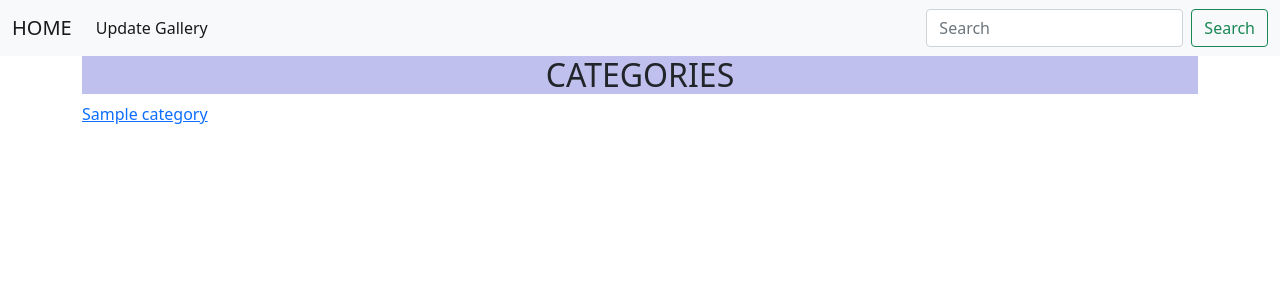
After one commit to alphonce-otieno-odhiambo/PICTURE-GERLLARY, a Django app: template gallery/templates/category/category.html in a window 1280 px wide. The commit adds this page. Shown: the top 300 px of the page. Run offline with Django 3.2, Linux system fonts and the light colour scheme; the template is opened without the code that fills it: most values are stand-ins (such as "Sample title", 1, 10 or a date in 2020).

Commit message:
add acatgories pages

```diff
--- /dev/null
+++ b/gallery/templates/category/category.html
@@ -0,0 +1,24 @@
+{% extends 'base.html' %}
+
+{% block title%} {% endblock%}
+
+
+{% block content %}
+
+<div class="container">
+    <div class="row">
+        <div class="col-12">
+            <h2 style="background: rgb(192, 192, 238); text-align: center;">CATEGORIES</h2>
+
+                    {% for categories in categ %}
+                    <ul class="list-group list-group-flush">
+                        <a href=" {% url 'home'%}?categories={{categories.name}} "> {{categories.name}}</a>
+
+                      </ul>
+                    {% endfor %}
+        </div>
+
+    </div>
+</div>
+
+{% endblock %}
--- a/gallery/templates/home.html
+++ b/gallery/templates/home.html
@@ -12,7 +12,7 @@
                     <li>
                         <a class="dropdown-item" href="#">place</a>
                         <br>
-                        <a class="dropdown-item" href="#">category</a>
+                        <a class="dropdown-item" href="{% url 'category'%}">category</a>
                         <br>
                         <a class="dropdown-item" href="#">Something</a>
                     </li>
@@ -57,7 +57,7 @@
                             {% endfor %}
                     </div>
 
-                    <div class="row">
+                    <!-- <div class="row">
                         <div class="col-12">
                             <h1 style="text-align: center;"> CATEGORIES</h1>
                             {% for categories in categ %}
@@ -66,7 +66,7 @@
 
                               </ul>
                             {% endfor %}
-                        </div>
+                        </div> -->
                     </div>
                 </div>
             </div>
--- a/gallery/templates/navbar.html
+++ b/gallery/templates/navbar.html
@@ -2,15 +2,17 @@
 
 <nav class="navbar navbar-expand-lg navbar-light bg-light">
     <div class="container-fluid">
-      <a class="navbar-brand" href="{% url 'home'%}">Navbar</a>
+      <a class="navbar-brand" href="{% url 'home'%}">HOME</a>
       <button class="navbar-toggler" type="button" data-bs-toggle="collapse" data-bs-target="#navbarSupportedContent" aria-controls="navbarSupportedContent" aria-expanded="false" aria-label="Toggle navigation">
         <span class="navbar-toggler-icon"></span>
       </button>
       <div class="collapse navbar-collapse" id="navbarSupportedContent">
         <ul class="navbar-nav me-auto mb-2 mb-lg-0">
           <li class="nav-item">
-            <a class="nav-link active" aria-current="page" href="{% url 'pictures'%}">pictures</a>
+            <a class="nav-link active" aria-current="page" href="{% url 'pictures'%}">Update Gallery</a>
           </li>
+
+        </ul>
 
 
 
@@ -22,5 +24,5 @@
           <button class="btn btn-outline-success" type="submit">Search</button>
         </form>
       </div>
-    </div>
-  </nav>
+   </div>
+</nav>
--- a/gallery/urls.py
+++ b/gallery/urls.py
@@ -6,6 +6,8 @@ from . import views
 urlpatterns = [
     path('',views.home,name='home'),
     path('pictures/',views.pictures,name='pictures'),
-    path('search', views.search, name= 'search')
+    path('search/', views.search, name= 'search'),
+    path('categories/', views.categories, name= 'category')
+
 
 ]
```
Also changed, not shown: gallery/views.py (+10 -0 lines).
